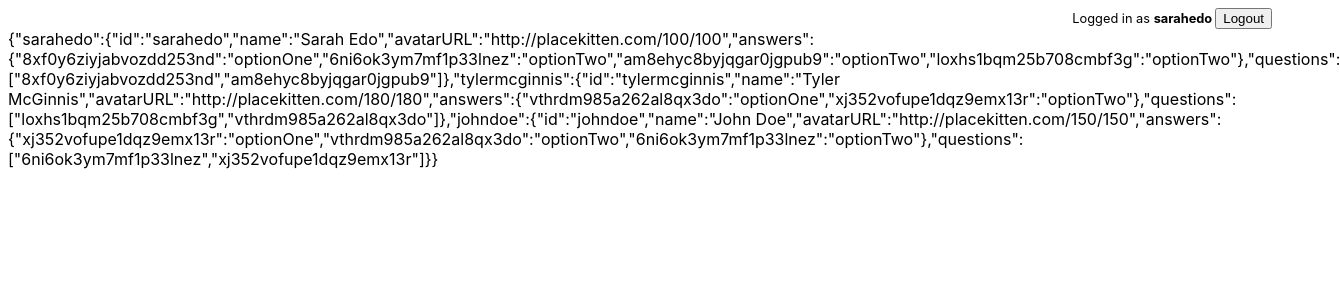
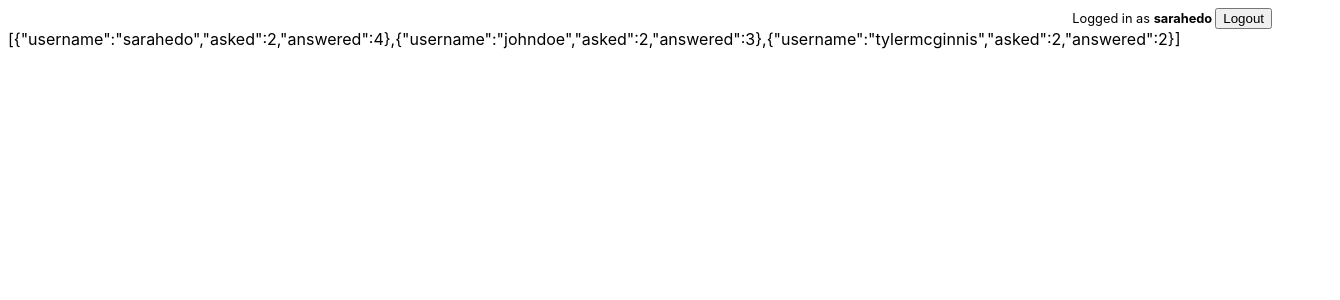
Before and after one commit to jhgilbert/would_you_rather, a React (Create React App) app: page /leaderboard in a window 1280 px wide. Shown: the top 300 px of the page, 1340 px wide, since content can reach past the window. Built offline with nearby package versions, Linux system fonts and the light colour scheme.

Commit message:
feat: Update leaderboard to accommodate real user data

```diff
--- a/src/components/Leaderboard.js
+++ b/src/components/Leaderboard.js
@@ -4,58 +4,65 @@ import { connect } from 'react-redux'
 class Leaderboard extends Component {
   render() {
     return (
-      <div>{JSON.stringify(this.props.users)}</div>
+      <div>
+        <div>{JSON.stringify(this.props.tallies)}</div>
+      </div>
     )
   }
 }
 
-function creditVoters(users, question) {
+function creditVoters(talliesObj, question) {
   let voters = [...question.optionOne.votes, ...question.optionTwo.votes]
 
   // loop through all votes
   voters.forEach(function (username) {
-    // add the user if not already found
-    if (!(Object.keys(users).includes(username))) {
-      users[username] = {
-        asked: 0,
-        answered: 0
-      }
-    }
-    // credit the user for voting
-    users[username].answered++
+    talliesObj[username].answered++
   })
 }
 
-function creditAuthor(users, question) {
-  // add author if not already found
-  if (!(Object.keys(users).includes(question.author))) {
-    users[question.author] = {
-      asked: 0,
-      answered: 0
-    }
-  }
+function formatTalliesForLeaderboard(talliesObj) {
+  let tallies = []
 
-  // credit the author
-  users[question.author].asked++
+  Object.keys(talliesObj).forEach(function (username) {
+    tallies.push({
+      username: username,
+      asked: talliesObj[username].asked,
+      answered: talliesObj[username].answered
+    })
+  })
+
+  tallies.sort((a, b) => (b.asked + b.answered) - (a.asked + a.answered))
+
+  return tallies
 }
 
 
 function mapStateToProps({questions, users}) {
-  console.log("Questions: ", questions)
-  console.log("Users: ", users)
+  let talliesObj = {}
 
-  /*
+  // add tallies for each user
+  Object.keys(users).forEach(function (username) {
+    talliesObj[username] = {
+      asked: 0,
+      answered: 0
+    }
+  })
+
+  // calculate tallies for each user
   Object.keys(questions).forEach(function (questionId) {
     const question = questions[questionId]
-    console.log("from leaderboard loop, question is ....")
-    console.log(question)
-    creditAuthor(users, question)
-    creditVoters(users, question)
+    // credit the author
+    talliesObj[question.author].asked++
+    // credit the voters
+    creditVoters(talliesObj, question)
   })
-  */
+
+  // format the tallies object into a sorted array
+  const tallies = formatTalliesForLeaderboard(talliesObj)
 
   return {
-    users
+    users,
+    tallies
   }
 }
 
```
